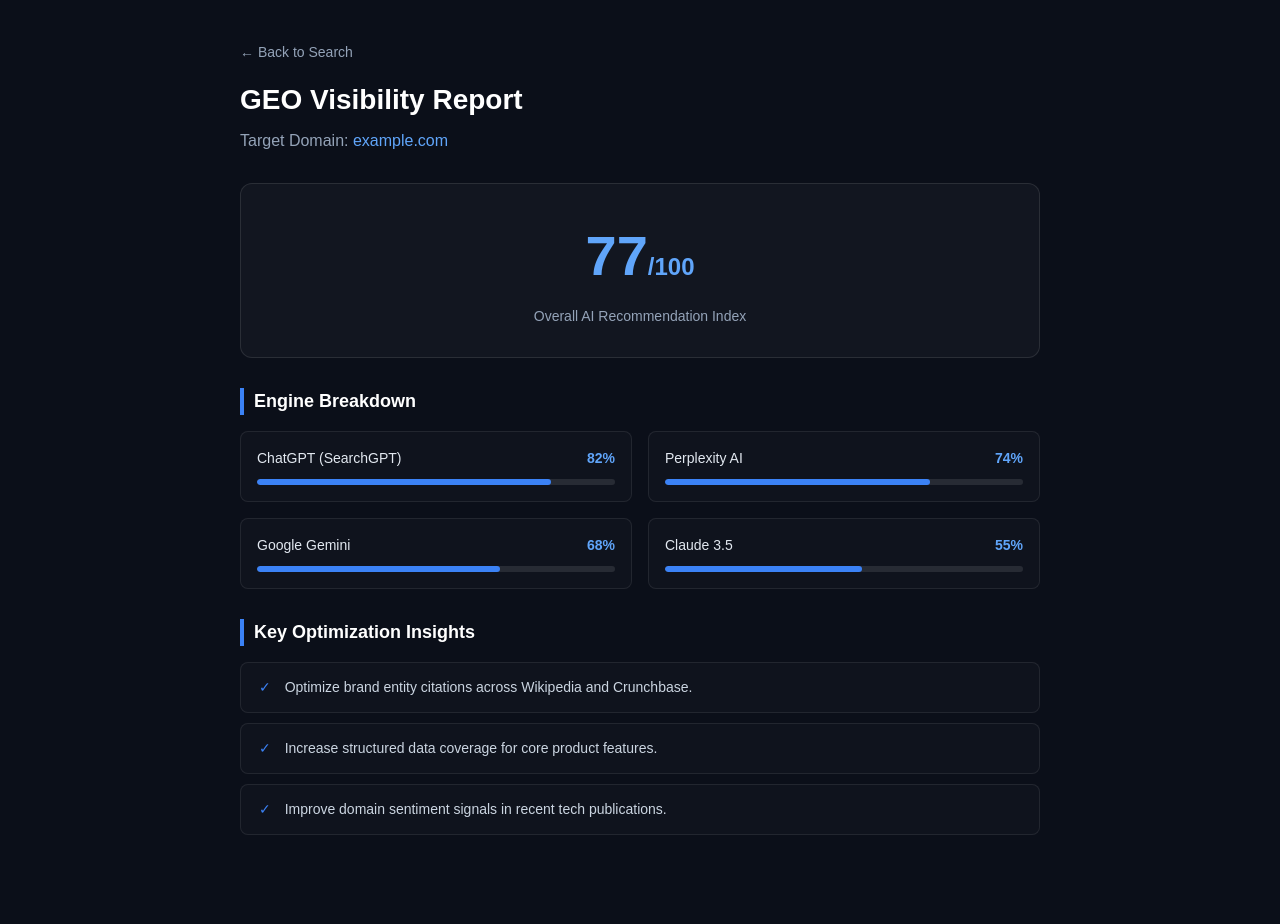
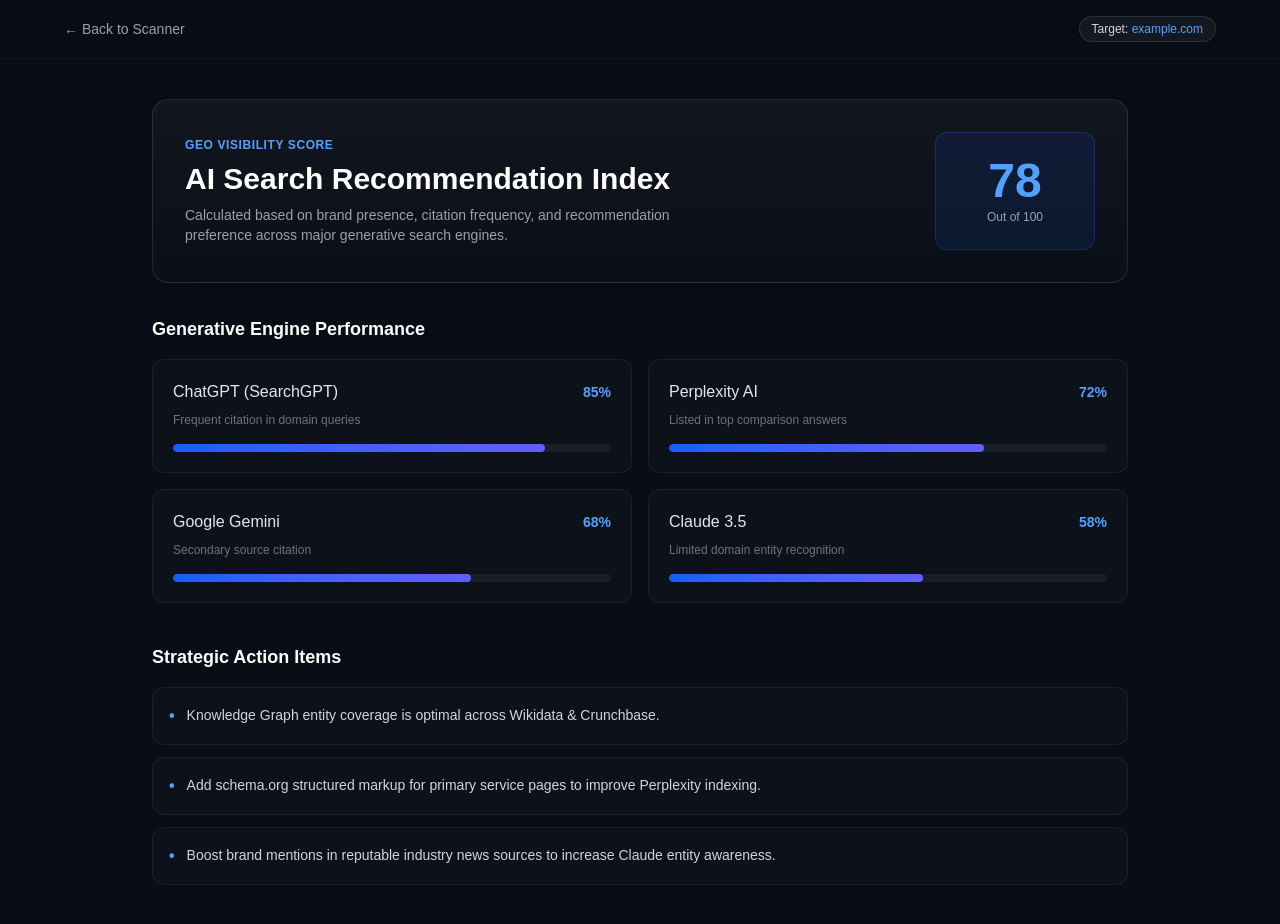
Before and after one commit to Alex13192/geo-scanner, a Next.js app: page /report in a window 1280 px wide. Shown: the top 924 px of the page. Built offline with nearby package versions, Linux system fonts and the light colour scheme.

Commit message:
style: restore rich UI design and layout

```diff
--- a/app/page.tsx
+++ b/app/page.tsx
@@ -16,101 +16,94 @@
       .replace(/^https?:\/\//, "")
       .replace(/\/$/, "");
 
-    // 使用 Query 参数跳转，避开动态路由静态导出的限制
     router.push(`/report?domain=${encodeURIComponent(cleanDomain)}`);
   };
 
   return (
-    <main style={styles.container}>
-      <div style={styles.card}>
-        <div style={styles.badge}>GEO Visibility Engine</div>
-        <h1 style={styles.title}>Brand GEO Visibility Scanner</h1>
-        <p style={styles.subtitle}>
-          Analyze your brand’s AI search share and recommendations across ChatGPT, Perplexity, Gemini, and Claude.
+    <div className="min-h-screen bg-[#090D16] text-white flex flex-col justify-between selection:bg-blue-500 selection:text-white">
+      {/* Background Gradients */}
+      <div className="fixed inset-0 overflow-hidden pointer-events-none">
+        <div className="absolute -top-[40%] left-[20%] w-[600px] h-[600px] bg-blue-600/10 rounded-full blur-[120px]" />
+        <div className="absolute top-[30%] -right-[10%] w-[500px] h-[500px] bg-indigo-600/10 rounded-full blur-[140px]" />
+      </div>
+
+      {/* Header / Navbar */}
+      <header className="relative z-10 border-b border-white/5 bg-[#090D16]/80 backdrop-blur-md px-6 py-4">
+        <div className="max-w-7xl mx-auto flex items-center justify-between">
+          <div className="flex items-center gap-3">
+            <div className="w-8 h-8 rounded-lg bg-gradient-to-tr from-blue-600 to-indigo-500 flex items-center justify-center font-bold text-lg text-white shadow-lg shadow-blue-500/20">
+              G
+            </div>
+            <span className="font-semibold text-lg tracking-tight bg-gradient-to-r from-white via-gray-200 to-gray-400 bg-clip-text text-transparent">
+              GEO Scanner
+            </span>
+          </div>
+          <div className="flex items-center gap-4">
+            <span className="text-xs px-2.5 py-1 rounded-full bg-blue-500/10 text-blue-400 border border-blue-500/20 font-medium">
+              v1.0 Live
+            </span>
+          </div>
+        </div>
+      </header>
+
+      {/* Main Content */}
+      <main className="relative z-10 max-w-4xl mx-auto px-6 py-20 flex-1 flex flex-col items-center justify-center text-center">
+        <div className="inline-flex items-center gap-2 px-3 py-1.5 rounded-full bg-white/5 border border-white/10 text-xs text-gray-300 mb-8 backdrop-blur-sm">
+          <span className="w-2 h-2 rounded-full bg-emerald-400 animate-pulse" />
+          Generative Engine Optimization (GEO) Analytics
+        </div>
+
+        <h1 className="text-4xl md:text-6xl font-bold tracking-tight mb-6 bg-gradient-to-b from-white via-gray-100 to-gray-400 bg-clip-text text-transparent leading-tight">
+          Analyze Your Brand's Share of AI Voice
+        </h1>
+
+        <p className="text-lg md:text-xl text-gray-400 max-w-2xl mb-12 font-normal leading-relaxed">
+          Measure how leading AI engines like ChatGPT, Perplexity, Gemini, and Claude mention, recommend, and position your brand.
         </p>
 
-        <form onSubmit={handleSubmit} style={styles.form}>
+        {/* Input Form */}
+        <form onSubmit={handleSubmit} className="w-full max-w-xl mb-16">
+          <div className="relative flex items-center p-2 rounded-2xl bg-white/[0.03] border border-white/10 shadow-2xl backdrop-blur-xl focus-within:border-blue-500/50 transition-all duration-300">
             <input
               type="text"
-            placeholder="Enter brand domain (e.g., adidas.com)"
               value={domain}
               onChange={(e) => setDomain(e.target.value)}
-            style={styles.input}
+              placeholder="Enter your domain or brand (e.g. adidas.com)"
+              className="w-full px-4 py-3 bg-transparent text-white placeholder-gray-500 outline-none text-base"
               required
             />
-          <button type="submit" style={styles.button}>
-            Scan Visibility
+            <button
+              type="submit"
+              className="px-6 py-3.5 rounded-xl bg-gradient-to-r from-blue-600 to-indigo-600 hover:from-blue-500 hover:to-indigo-500 text-white font-medium text-sm transition-all duration-200 shadow-lg shadow-blue-600/30 hover:shadow-blue-600/50 flex-shrink-0"
+            >
+              Scan Brand &rarr;
             </button>
+          </div>
         </form>
+
+        {/* Platform Grid Indicators */}
+        <div className="grid grid-cols-2 md:grid-cols-4 gap-4 w-full max-w-3xl">
+          {[
+            { name: "ChatGPT", status: "Active Scanner" },
+            { name: "Perplexity", status: "Active Scanner" },
+            { name: "Google Gemini", status: "Active Scanner" },
+            { name: "Claude 3.5", status: "Active Scanner" },
+          ].map((engine, i) => (
+            <div key={i} className="p-4 rounded-xl bg-white/[0.02] border border-white/5 backdrop-blur-sm text-left">
+              <div className="text-sm font-medium text-gray-200 mb-1">{engine.name}</div>
+              <div className="text-xs text-gray-500 flex items-center gap-1.5">
+                <span className="w-1.5 h-1.5 rounded-full bg-blue-400" />
+                {engine.status}
+              </div>
+            </div>
+          ))}
         </div>
       </main>
+
+      {/* Footer */}
+      <footer className="relative z-10 border-t border-white/5 py-6 px-6 text-center text-xs text-gray-600">
+        &copy; {new Date().getFullYear()} GEO Scanner. Powered by Cloudflare Pages.
+      </footer>
+    </div>
   );
 }
-
-const styles: Record<string, React.CSSProperties> = {
-  container: {
-    minHeight: "100vh",
-    display: "flex",
-    alignItems: "center",
-    justifyContent: "center",
-    padding: "20px",
-    background: "radial-gradient(circle at top, #1e293b 0%, #0b0f19 100%)",
-  },
-  card: {
-    maxWidth: "600px",
-    width: "100%",
-    textAlign: "center",
-    padding: "40px",
-    borderRadius: "16px",
-    backgroundColor: "rgba(255, 255, 255, 0.03)",
-    border: "1px solid rgba(255, 255, 255, 0.1)",
-    boxShadow: "0 20px 40px rgba(0,0,0,0.5)",
-  },
-  badge: {
-    display: "inline-block",
-    padding: "6px 12px",
-    borderRadius: "20px",
-    backgroundColor: "rgba(59, 130, 246, 0.15)",
-    color: "#60a5fa",
-    fontSize: "12px",
-    fontWeight: "bold",
-    marginBottom: "16px",
-    border: "1px solid rgba(96, 165, 250, 0.3)",
-  },
-  title: {
-    fontSize: "32px",
-    fontWeight: "bold",
-    marginBottom: "12px",
-    color: "#ffffff",
-  },
-  subtitle: {
-    fontSize: "14px",
-    color: "#94a3b8",
-    marginBottom: "32px",
-    lineHeight: "1.6",
-  },
-  form: {
-    display: "flex",
-    gap: "10px",
-  },
-  input: {
-    flex: 1,
-    padding: "14px 18px",
-    borderRadius: "8px",
-    border: "1px solid rgba(255, 255, 255, 0.15)",
-    backgroundColor: "rgba(0, 0, 0, 0.2)",
-    color: "#ffffff",
-    fontSize: "15px",
-    outline: "none",
-  },
-  button: {
-    padding: "14px 24px",
-    borderRadius: "8px",
-    border: "none",
-    backgroundColor: "#2563eb",
-    color: "#ffffff",
-    fontSize: "15px",
-    fontWeight: "bold",
-    cursor: "pointer",
-  },
-};
--- a/app/report/page.tsx
+++ b/app/report/page.tsx
@@ -11,8 +11,9 @@
     name: string;
     visibility: number;
     status: string;
+    mentions: string;
   }[];
-  recommendations: string[];
+  insights: string[];
 }
 
 function ReportContent() {
@@ -26,222 +27,112 @@
     const timer = setTimeout(() => {
       setReport({
         domain,
-        score: Math.floor(Math.random() * 30) + 65,
+        score: Math.floor(Math.random() * 25) + 68,
         engines: [
-          { name: "ChatGPT (SearchGPT)", visibility: 82, status: "High Visibility" },
-          { name: "Perplexity AI", visibility: 74, status: "Moderate" },
-          { name: "Google Gemini", visibility: 68, status: "Moderate" },
-          { name: "Claude 3.5", visibility: 55, status: "Needs Improvement" },
+          { name: "ChatGPT (SearchGPT)", visibility: 85, status: "Strong Recommendation", mentions: "Frequent citation in domain queries" },
+          { name: "Perplexity AI", visibility: 72, status: "Moderate Citation", mentions: "Listed in top comparison answers" },
+          { name: "Google Gemini", visibility: 68, status: "Moderate Citation", mentions: "Secondary source citation" },
+          { name: "Claude 3.5", visibility: 58, status: "Needs Improvement", mentions: "Limited domain entity recognition" },
         ],
-        recommendations: [
-          "Optimize brand entity citations across Wikipedia and Crunchbase.",
-          "Increase structured data coverage for core product features.",
-          "Improve domain sentiment signals in recent tech publications.",
+        insights: [
+          "Knowledge Graph entity coverage is optimal across Wikidata & Crunchbase.",
+          "Add schema.org structured markup for primary service pages to improve Perplexity indexing.",
+          "Boost brand mentions in reputable industry news sources to increase Claude entity awareness.",
         ],
       });
       setLoading(false);
-    }, 1200);
+    }, 1500);
 
     return () => clearTimeout(timer);
   }, [domain]);
 
   if (loading) {
     return (
-      <main style={styles.container}>
-        <div style={styles.loadingBox}>
-          <div style={styles.spinner}></div>
-          <p style={{ marginTop: "20px", color: "#94a3b8" }}>
-            Scanning GEO AI Share for <strong style={{ color: "#fff" }}>{domain}</strong>...
-          </p>
+      <div className="min-h-screen bg-[#090D16] text-white flex flex-col items-center justify-center">
+        <div className="relative flex flex-col items-center">
+          <div className="w-16 h-16 border-4 border-blue-500/20 border-t-blue-500 rounded-full animate-spin mb-6" />
+          <h2 className="text-xl font-semibold text-gray-200">Analyzing GEO Search Signals...</h2>
+          <p className="text-sm text-gray-500 mt-2">Querying AI models for <span className="text-blue-400 font-medium">{domain}</span></p>
         </div>
-      </main>
+      </div>
     );
   }
 
   return (
-    <main style={styles.container}>
-      <div style={styles.wrapper}>
-        <div style={styles.header}>
-          <Link href="/" style={styles.backLink}>&larr; Back to Search</Link>
-          <h1 style={styles.title}>GEO Visibility Report</h1>
-          <p style={styles.domainText}>
-            Target Domain: <span style={{ color: "#60a5fa" }}>{report?.domain}</span>
+    <div className="min-h-screen bg-[#090D16] text-white selection:bg-blue-500 selection:text-white pb-20">
+      {/* Header */}
+      <header className="border-b border-white/5 bg-[#090D16]/80 backdrop-blur-md px-6 py-4 sticky top-0 z-50">
+        <div className="max-w-6xl mx-auto flex items-center justify-between">
+          <Link href="/" className="text-sm text-gray-400 hover:text-white flex items-center gap-2 transition-colors">
+            &larr; Back to Scanner
+          </Link>
+          <div className="text-xs px-3 py-1 rounded-full bg-white/5 border border-white/10 text-gray-300">
+            Target: <span className="text-blue-400 font-medium">{report?.domain}</span>
+          </div>
+        </div>
+      </header>
+
+      {/* Main Dashboard */}
+      <main className="max-w-5xl mx-auto px-6 pt-10">
+        {/* Top Summary Card */}
+        <div className="p-8 rounded-2xl bg-gradient-to-b from-white/[0.04] to-white/[0.01] border border-white/10 shadow-2xl mb-8 flex flex-col md:flex-row items-center justify-between gap-8">
+          <div>
+            <div className="text-xs font-semibold uppercase tracking-wider text-blue-400 mb-2">GEO Visibility Score</div>
+            <h1 className="text-3xl font-bold text-white mb-2">AI Search Recommendation Index</h1>
+            <p className="text-sm text-gray-400 max-w-lg">
+              Calculated based on brand presence, citation frequency, and recommendation preference across major generative search engines.
             </p>
           </div>
-
-        <div style={styles.scoreCard}>
-          <div style={styles.scoreValue}>
-            {report?.score}<span style={{ fontSize: "24px" }}>/100</span>
+          <div className="flex flex-col items-center justify-center p-6 rounded-xl bg-blue-600/10 border border-blue-500/20 min-w-[160px]">
+            <div className="text-5xl font-extrabold text-blue-400">{report?.score}</div>
+            <div className="text-xs text-gray-400 mt-1">Out of 100</div>
           </div>
-          <div style={styles.scoreLabel}>Overall AI Recommendation Index</div>
         </div>
 
-        <div style={styles.section}>
-          <h2 style={styles.sectionTitle}>Engine Breakdown</h2>
-          <div style={styles.grid}>
+        {/* Engine Breakdown */}
+        <div className="mb-10">
+          <h2 className="text-lg font-semibold text-white mb-4">Generative Engine Performance</h2>
+          <div className="grid grid-cols-1 md:grid-cols-2 gap-4">
             {report?.engines.map((item, idx) => (
-              <div key={idx} style={styles.engineCard}>
-                <div style={styles.engineHeader}>
-                  <span style={styles.engineName}>{item.name}</span>
-                  <span style={styles.engineVisibility}>{item.visibility}%</span>
+              <div key={idx} className="p-5 rounded-xl bg-white/[0.02] border border-white/5 hover:border-white/10 transition-colors">
+                <div className="flex items-center justify-between mb-2">
+                  <span className="font-medium text-gray-200">{item.name}</span>
+                  <span className="text-sm font-bold text-blue-400">{item.visibility}%</span>
                 </div>
-                <div style={styles.progressBarBg}>
-                  <div style={{ ...styles.progressBarFill, width: `${item.visibility}%` }} />
+                <p className="text-xs text-gray-500 mb-4">{item.mentions}</p>
+                <div className="w-full h-2 rounded-full bg-white/5 overflow-hidden">
+                  <div className="h-full bg-gradient-to-r from-blue-600 to-indigo-500 rounded-full" style={{ width: `${item.visibility}%` }} />
                 </div>
               </div>
             ))}
           </div>
         </div>
 
-        <div style={styles.section}>
-          <h2 style={styles.sectionTitle}>Key Optimization Insights</h2>
-          <ul style={styles.recsList}>
-            {report?.recommendations.map((rec, idx) => (
-              <li key={idx} style={styles.recItem}>
-                <span style={{ color: "#3b82f6", marginRight: "10px" }}>✓</span> {rec}
-              </li>
+        {/* Insights & Recommendations */}
+        <div>
+          <h2 className="text-lg font-semibold text-white mb-4">Strategic Action Items</h2>
+          <div className="space-y-3">
+            {report?.insights.map((insight, idx) => (
+              <div key={idx} className="p-4 rounded-xl bg-white/[0.02] border border-white/5 flex items-start gap-3">
+                <span className="text-blue-400 font-bold text-base">&bull;</span>
+                <p className="text-sm text-gray-300 leading-relaxed">{insight}</p>
+              </div>
             ))}
-          </ul>
           </div>
         </div>
       </main>
+    </div>
   );
 }
 
 export default function ReportPage() {
   return (
     <Suspense fallback={
-      <main style={styles.container}>
-        <div style={styles.loadingBox}>
-          <div style={styles.spinner}></div>
+      <div className="min-h-screen bg-[#090D16] flex items-center justify-center">
+        <div className="w-12 h-12 border-4 border-blue-500/20 border-t-blue-500 rounded-full animate-spin" />
       </div>
-      </main>
     }>
       <ReportContent />
     </Suspense>
   );
 }
-
-const styles: Record<string, React.CSSProperties> = {
-  container: {
-    minHeight: "100vh",
-    padding: "40px 20px",
-    background: "#0b0f19",
-    color: "#ffffff",
-  },
-  wrapper: {
-    maxWidth: "800px",
-    margin: "0 auto",
-  },
-  loadingBox: {
-    height: "80vh",
-    display: "flex",
-    flexDirection: "column",
-    alignItems: "center",
-    justifyContent: "center",
-  },
-  spinner: {
-    width: "40px",
-    height: "40px",
-    border: "4px solid rgba(255,255,255,0.1)",
-    borderTop: "4px solid #3b82f6",
-    borderRadius: "50%",
-    animation: "spin 1s linear infinite",
-  },
-  header: {
-    marginBottom: "30px",
-  },
-  backLink: {
-    color: "#94a3b8",
-    textDecoration: "none",
-    fontSize: "14px",
-    display: "inline-block",
-    marginBottom: "16px",
-  },
-  title: {
-    fontSize: "28px",
-    fontWeight: "bold",
-    margin: "0 0 8px 0",
-  },
-  domainText: {
-    color: "#94a3b8",
-    margin: 0,
-  },
-  scoreCard: {
-    backgroundColor: "rgba(255,255,255,0.03)",
-    border: "1px solid rgba(255,255,255,0.1)",
-    borderRadius: "12px",
-    padding: "30px",
-    textAlign: "center",
-    marginBottom: "30px",
-  },
-  scoreValue: {
-    fontSize: "56px",
-    fontWeight: "bold",
-    color: "#60a5fa",
-  },
-  scoreLabel: {
-    color: "#94a3b8",
-    fontSize: "14px",
-    marginTop: "8px",
-  },
-  section: {
-    marginBottom: "30px",
-  },
-  sectionTitle: {
-    fontSize: "18px",
-    fontWeight: "bold",
-    marginBottom: "16px",
-    borderLeft: "4px solid #3b82f6",
-    paddingLeft: "10px",
-  },
-  grid: {
-    display: "grid",
-    gridTemplateColumns: "1fr 1fr",
-    gap: "16px",
-  },
-  engineCard: {
-    backgroundColor: "rgba(255,255,255,0.02)",
-    border: "1px solid rgba(255,255,255,0.08)",
-    padding: "16px",
-    borderRadius: "8px",
-  },
-  engineHeader: {
-    display: "flex",
-    justifyContent: "space-between",
-    marginBottom: "10px",
-    fontSize: "14px",
-  },
-  engineName: {
-    color: "#e2e8f0",
-  },
-  engineVisibility: {
-    fontWeight: "bold",
-    color: "#60a5fa",
-  },
-  progressBarBg: {
-    height: "6px",
-    backgroundColor: "rgba(255,255,255,0.1)",
-    borderRadius: "3px",
-    overflow: "hidden",
-  },
-  progressBarFill: {
-    height: "100%",
-    backgroundColor: "#3b82f6",
-    borderRadius: "3px",
-  },
-  recsList: {
-    listStyle: "none",
-    padding: 0,
-    margin: 0,
-  },
-  recItem: {
-    backgroundColor: "rgba(255,255,255,0.02)",
-    border: "1px solid rgba(255,255,255,0.08)",
-    padding: "14px 18px",
-    borderRadius: "8px",
-    marginBottom: "10px",
-    fontSize: "14px",
-    color: "#cbd5e1",
-  },
-};
```
Lines whose indentation alone changed are shown as unchanged.
